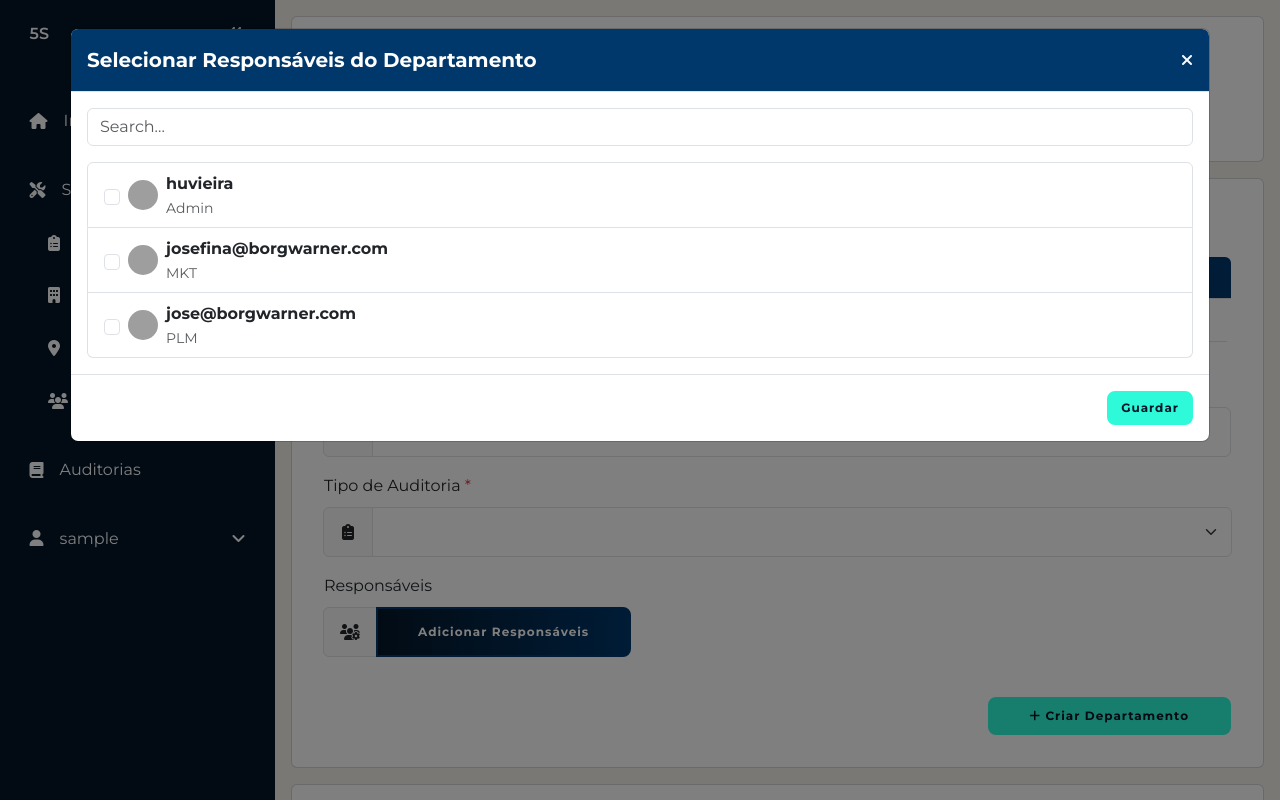
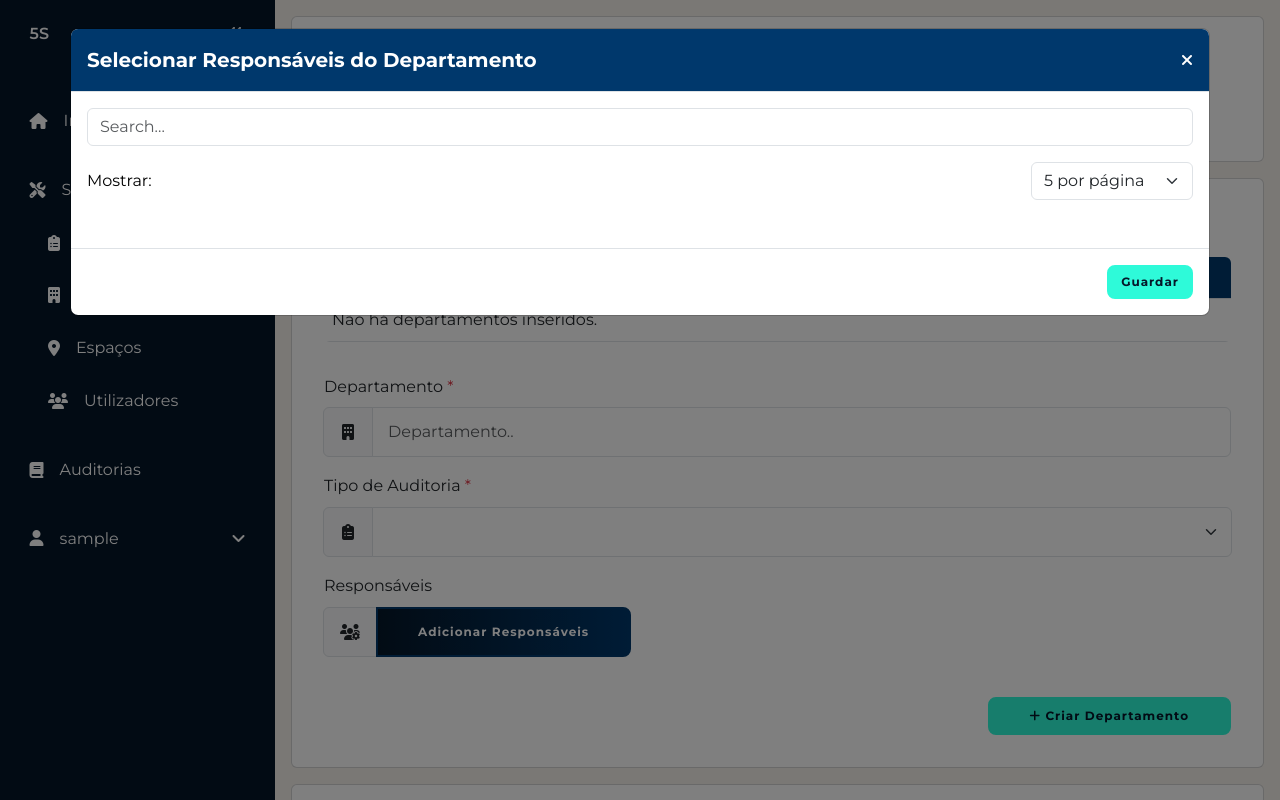
Before and after one commit to Via-DT-BW/5S-s, a Flask app: page /dashboard/listings/ in a window 1280 px wide, after a click on "Adicionar Responsáveis". Run offline with Flask 3, Linux system fonts and the light colour scheme; the visitor is signed in with stand-in values (Sample User, id 1); data that the repository does not hold is empty; some libraries are stand-ins or nearby versions; grey boxes are pictures that could not be loaded.

Commit message:
feat: pagination and searching for new department responsibles

```diff
--- a/static/css/auth.css
+++ b/static/css/auth.css
@@ -98,6 +98,11 @@ button {
     background-color: rgba(245, 240, 235, .5);
     border: 2px solid rgba(245, 240, 235, .5);
     transition: all .2s ease-in-out;
+}
+
+.form-container input:focus {
+    border-color: var(--clr-bw-blue);
+    box-shadow: 0 0 0 .25rem rgba(0, 56, 108, .25);
 }
 
 .form-container .input-group-text {
--- a/static/css/colors.css
+++ b/static/css/colors.css
@@ -17,3 +17,12 @@
     --bs-success-bg-subtle: #99cc00;
     --bs-danger-bg-subtle: #ff9900;
 }
+
+.bg-primary {
+    background-color: var(--clr-bw-blue) !important;
+}
+
+.form-check-input:checked {
+    background-color: var(--clr-bw-blue);
+    border-color: var(--clr-bw-dark-blue);
+}
--- a/static/css/dashboard.css
+++ b/static/css/dashboard.css
@@ -16,10 +16,7 @@
     color: white;
 }
 
-form input[type="text"],
-form input[type="email"],
-form input[type="number"],
-form input[type="password"],
+form input:not([type="submit"]),
 form select {
     border-radius: var(--bs-border-radius-lg);
     padding: 12px 15px;
@@ -27,9 +24,8 @@ form select {
     transition: all .2s ease-in-out;
 
     &:focus {
-        border-color: var(--clr-bw-dark-blue);
-        border-color: -webkit-linear-gradient(to right, var(--clr-bw-dark-blue), var(--clr-bw-blue));
-        border-color: linear-gradient(to right, var(--clr-bw-dark-blue), var(--clr-bw-blue));
+        border-color: var(--clr-bw-blue);
+        box-shadow: 0 0 0 .25rem rgba(0, 56, 108, .25);
     }
 }
 
@@ -165,3 +161,10 @@ h1, h2, h3, h4, h5 {
 button[data-bs-target="#depResponsiblesModal"] {
     align-self: initial;
 }
+
+#depResponsiblesModal .rounded-circle {
+    --size: 40px;
+
+    width: var(--size);
+    height: var(--size);
+}
--- a/static/js/dashboard/api.js
+++ b/static/js/dashboard/api.js
@@ -47,9 +47,9 @@ export function fetchDepartment(id) {
     })
 }
 
-export function fetchEnabledUsers() {
+export function fetchUsers() {
     return $.ajax({
-        url: `/api/users/search?enabled=true`,
+        url: `/api/users`,
         type: "GET"
     })
 }
--- a/static/js/dashboard/listings/auditTypes.js
+++ b/static/js/dashboard/listings/auditTypes.js
@@ -1,5 +1,4 @@
 import { fetchAuditTypes } from "../api.js";
-
 
 let cachedAuditTypes = [];
 
--- a/static/js/dashboard/listings/main.js
+++ b/static/js/dashboard/listings/main.js
@@ -7,7 +7,6 @@ $(document).ready(function() {
     loadDepartmentAuditTypes();
     loadSpaces();
     loadAuditTypes();
-
     // $("#refresh-departments-btn").click(loadDepartments);
     // $("#refresh-spaces-btn").click(loadSpaces);
 });
--- a/static/js/dashboard/listings/modals/department_responsibles.js
+++ b/static/js/dashboard/listings/modals/department_responsibles.js
@@ -1,21 +1,124 @@
+import { fetchUsers, fetchSession } from "../../api.js";
+import { renderAvatar } from "../../utils.js";
+
 $(document).ready(function() {
-    $("#searchInput").on("keyup", function() {
-        var searchTerm = $(this).val().toLowerCase().trim();
-        var anyMatch = false;
+    let responsiblesModal = $("#depResponsiblesModal");
+    let listGroup = $("#depResponsiblesModal .list-group");
+    let loading = $("<div class='spinner'></div>").text("A carregar...");
+    let paginationContainer = $("#pagination");
+    let usersPerPageSelect = $("#usersPerPage");
 
-        $(".list-group-item").each(function() {
-            var username = $(this).find("strong").text().toLowerCase().trim();
+    let cachedUsers = null;
+    let cachedSessionUser = null;
+    let currentPage = 1;
+    let usersPerPage = parseInt(usersPerPageSelect.val()) || 5;
 
-            if (username.includes(searchTerm)) {
-                $(this).removeClass("d-none");
-                anyMatch = true;
-            } else {
-                $(this).addClass("d-none");
+    responsiblesModal.on("show.bs.modal", function() {
+        listGroup.html(loading);
+
+        if (cachedUsers && cachedSessionUser) {
+            renderUsers(cachedUsers, cachedSessionUser, currentPage);
+        } else {
+            $.when(fetchSession(), fetchUsers()).done((sessionUser, users) => {
+                cachedUsers = users[0];
+                cachedSessionUser = sessionUser[0];
+                renderUsers(cachedUsers, cachedSessionUser, currentPage);
+            }).catch(error => {
+                toastr.error(error);
+                listGroup.html("<p class='text-danger'>Erro ao carregar os utilizadores.</p>");
+            });
+        }
+    });
+
+    function renderUsers(users, sessionUser, page) {
+        listGroup.empty();
+        paginationContainer.empty();
+
+        let startIndex = (page - 1) * usersPerPage;
+        let endIndex = startIndex + usersPerPage;
+        let paginatedUsers = users.slice(startIndex, endIndex);
+
+        paginatedUsers.forEach(user => {
+            let isCurrentUser = sessionUser && user.id === sessionUser.id;
+
+            let listItem = $(`
+                <li class="list-group-item d-flex align-items-center gap-3">
+                    <input type="checkbox" class="form-check-input option-checkbox" value="${user.id}">
+                    ${renderAvatar(user)}
+                    <div class="d-flex flex-column">
+                        <strong>
+                            ${user.username}
+                            ${isCurrentUser ? "<span class='badge bg-secondary ms-auto'>Eu</span>" : ""}
+                        </strong>
+                        <small class="text-muted">${user.department || "N/A"}</small>
+                    </div>
+                </li>
+            `);
+
+            listGroup.append(listItem);
+        });
+
+        renderPagination(users.length);
+    }
+
+    function renderPagination(totalUsers) {
+        paginationContainer.empty();
+        let totalPages = Math.ceil(totalUsers / usersPerPage);
+
+        if (totalPages <= 1) return;
+
+        let prevButton = $(`<li class="page-item ${currentPage === 1 ? 'disabled' : ''}">
+            <a class="page-link" href="#">Anterior</a>
+        </li>`);
+        prevButton.click(function(e) {
+            e.preventDefault();
+            if (currentPage > 1) {
+                currentPage--;
+                renderUsers(cachedUsers, cachedSessionUser, currentPage);
             }
         });
 
-        if (!anyMatch || searchTerm === "") {
-            $(".list-group-item").removeClass("d-none");
+        paginationContainer.append(prevButton);
+
+        for (let i = 1; i <= totalPages; i++) {
+            let pageItem = $(`<li class="page-item ${i === currentPage ? 'active' : ''}">
+                <a class="page-link" href="#">${i}</a>
+            </li>`);
+            pageItem.click(function(e) {
+                e.preventDefault();
+                currentPage = i;
+                renderUsers(cachedUsers, cachedSessionUser, currentPage);
+            });
+
+            paginationContainer.append(pageItem);
         }
+
+        let nextButton = $(`<li class="page-item ${currentPage === totalPages ? 'disabled' : ''}">
+            <a class="page-link" href="#">Próximo</a>
+        </li>`);
+        nextButton.click(function(e) {
+            e.preventDefault();
+            if (currentPage < totalPages) {
+                currentPage++;
+                renderUsers(cachedUsers, cachedSessionUser, currentPage);
+            }
+        });
+
+        paginationContainer.append(nextButton);
+    }
+
+    $("#searchInput").on("keyup", function() {
+        let searchTerm = $(this).val().toLowerCase().trim();
+        let filteredUsers = cachedUsers.filter(user =>
+            user.username.toLowerCase().includes(searchTerm)
+        );
+        currentPage = 1;
+        renderUsers(filteredUsers, cachedSessionUser, currentPage);
+    });
+
+    usersPerPageSelect.on("change", function() {
+        usersPerPage = parseInt($(this).val());
+        currentPage = 1;
+        renderUsers(cachedUsers, cachedSessionUser, currentPage);
     });
 });
--- /dev/null
+++ b/static/js/dashboard/utils.js
@@ -0,0 +1,6 @@
+export function renderAvatar(user) {
+    let initial = user.username.charAt(0).toUpperCase();
+    return user.avatar
+        ? `<img src="${user.avatar}" class="rounded-circle" alt="Avatar">`
+        : `<div class="rounded-circle bg-primary text-white d-flex justify-content-center align-items-center">${initial}</div>`;
+}
--- a/templates/dashboard/listings.html
+++ b/templates/dashboard/listings.html
@@ -186,32 +186,17 @@
     modal_title="Selecionar Responsáveis do Departamento",
     modal_content="
     <input type='text' class='form-control mb-3' id='searchInput' placeholder='Search...'>
-    <ul class='list-group'>
-        <li class='list-group-item d-flex align-items-center gap-2'>
-            <input type='checkbox' class='form-check-input option-checkbox'>
-            <img src='https://i.pravatar.cc/30?img=1' class='rounded-circle' alt='Avatar 1'>
-            <div class='d-flex flex-column'>
-                <strong>huvieira</strong>
-                <small class='text-muted'>Admin</small>
-            </div>
-        </li>
-        <li class='list-group-item d-flex align-items-center gap-2'>
-            <input type='checkbox' class='form-check-input option-checkbox'>
-            <img src='https://i.pravatar.cc/30?img=2' class='rounded-circle' alt='Avatar 2'>
-            <div class='d-flex flex-column'>
-                <strong>josefina@borgwarner.com</strong>
-                <small class='text-muted'>MKT</small>
-            </div>
-        </li>
-        <li class='list-group-item d-flex align-items-center gap-2'>
-            <input type='checkbox' class='form-check-input option-checkbox'>
-            <img src='https://i.pravatar.cc/30?img=3' class='rounded-circle' alt='Avatar 3'>
-            <div class='d-flex flex-column'>
-                <strong>jose@borgwarner.com</strong>
-                <small class='text-muted'>PLM</small>
-            </div>
-        </li>
-    </ul>
+    <ul class='list-group'></ul>
+    <div class='d-flex justify-content-between align-items-center mb-2'>
+    <label for='usersPerPage' class='me-2'>Mostrar:</label>
+    <select id='usersPerPage' class='form-select w-auto'>
+            <option value='5'>5 por página</option>
+            <option value='10'>10 por página</option>
+            <option value='15'>15 por página</option>
+            <option value='20'>20 por página</option>
+        </select>
+    </div>
+    <ul id='pagination' class='pagination justify-content-center mt-3'></ul>
     ",
     modal_footer="
         <button class='btn btn-secondary' id='saveDepartmentResponsiblesBtn'>Guardar</button>
--- a/templates/dashboard/profile/profile.html
+++ b/templates/dashboard/profile/profile.html
@@ -34,7 +34,7 @@
 
             <button class="btn btn-danger d-flex align-items-center" data-bs-toggle="collapse" data-bs-target="#changePasswordForm">
                 <i class="fa-solid fa-key"></i>
-                <span class="ps-2">Mudar Password</span>
+                <span class="ps-2">Alterar Password</span>
             </button>
 
             <div id="changePasswordForm" class="collapse mt-3">
@@ -73,7 +73,7 @@
 
                     <button type="submit" class="btn btn-primary">
                         <i class="fa-solid fa-rotate-right"></i>
-                        <span class="ps-2">Mudar</span>
+                        <span class="ps-2">Guardar</span>
                     </button>
                 </form>
             </div>
```
